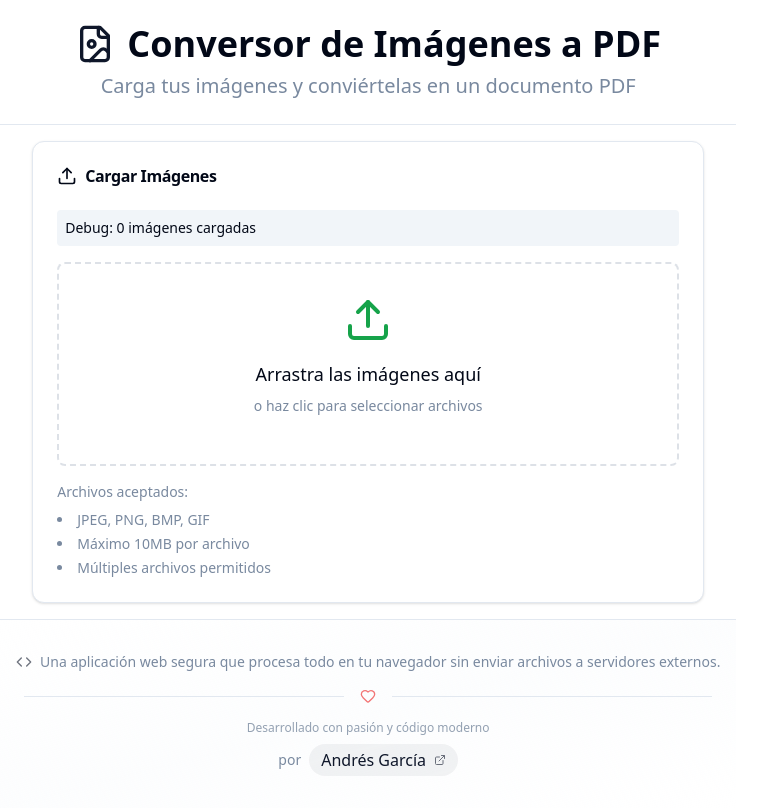
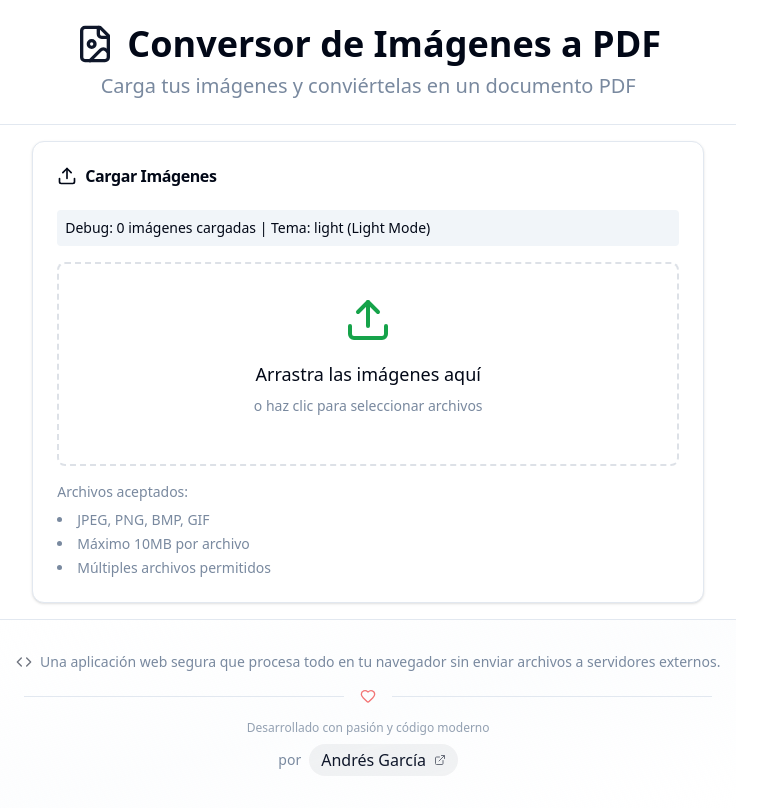
Before and after one commit to tech-andgar/image-to-pdf-client, a React (Vite) app: page / in a window 1280 px wide. Shown: the whole page, without its empty margins (0-766 px from the left). Built offline with nearby package versions, Linux system fonts and the light colour scheme.

Commit message:
feat(theme): implement dark mode support using useTheme hook
add useTheme hook to manage theme state and apply dark/light classes
update components to use theme context and adjust styles
remove hardcoded colors in favor of CSS variables

```diff
--- a/src/components/ImageUploader.tsx
+++ b/src/components/ImageUploader.tsx
@@ -4,6 +4,7 @@ import { Button } from "@/components/ui/button";
 import { useImageUpload } from "../hooks/useImageUpload";
 import { usePdfExport } from "../hooks/usePdfExport";
 import { useImageCompression } from "../hooks/useImageCompression";
+import { useTheme } from "../hooks/useTheme";
 import { UploadArea } from "./UploadArea";
 import { ImagePreviewGrid } from "./ImagePreviewGrid";
 import { ImagePreviewModal } from "./ImagePreviewModal";
@@ -53,6 +54,8 @@ export function ImageUploader() {
 		clearError: clearCompressionError,
 	} = useImageCompression();
 
+	const { theme, isDark } = useTheme();
+
 	return (
 		<div className="w-full max-w-2xl mx-auto">
 			<Card className="mx-auto max-w-none">
@@ -66,7 +69,8 @@ export function ImageUploader() {
 					{/* Debug info */}
 					<div className="mb-4 p-2 bg-muted rounded">
 						<p className="text-sm">
-							Debug: {uploadedImages.length} imágenes cargadas
+							Debug: {uploadedImages.length} imágenes cargadas | Tema: {theme} (
+							{isDark ? "Dark Mode" : "Light Mode"})
 						</p>
 					</div>
 
--- a/src/components/MainLayout.tsx
+++ b/src/components/MainLayout.tsx
@@ -1,3 +1,4 @@
+import { useTheme } from "../hooks/useTheme";
 import { Header } from "./Header";
 import { Footer } from "./Footer";
 
@@ -6,6 +7,7 @@ interface MainLayoutProps {
 }
 
 export function MainLayout({ children }: Readonly<MainLayoutProps>) {
+	useTheme();
 	return (
 		<div className="min-h-screen bg-background">
 			<div className="flex flex-col">
--- a/src/components/ui/accordion.tsx
+++ b/src/components/ui/accordion.tsx
@@ -12,7 +12,7 @@ const AccordionItem = React.forwardRef<
 >(({ className, ...props }, ref) => (
 	<AccordionPrimitive.Item
 		ref={ref}
-		className={cn("border-b", className)}
+		className={cn("border-b border-border", className)}
 		{...props}
 	/>
 ));
@@ -26,7 +26,7 @@ const AccordionTrigger = React.forwardRef<
 		<AccordionPrimitive.Trigger
 			ref={ref}
 			className={cn(
-				"flex flex-1 items-center justify-between py-4 text-sm font-medium transition-all hover:underline text-left [&[data-state=open]>svg]:rotate-180",
+				"flex flex-1 items-center justify-between py-4 text-sm font-medium transition-all hover:underline text-foreground text-left [&[data-state=open]>svg]:rotate-180 focus:outline-none focus-visible:ring-2 focus-visible:ring-ring focus-visible:ring-offset-2",
 				className,
 			)}
 			{...props}
@@ -44,7 +44,7 @@ const AccordionContent = React.forwardRef<
 >(({ className, children, ...props }, ref) => (
 	<AccordionPrimitive.Content
 		ref={ref}
-		className="overflow-hidden text-sm data-[state=closed]:animate-accordion-up data-[state=open]:animate-accordion-down"
+		className="overflow-hidden text-sm text-foreground data-[state=closed]:animate-accordion-up data-[state=open]:animate-accordion-down"
 		{...props}
 	>
 		<div className={cn("pb-4 pt-0", className)}>{children}</div>
--- /dev/null
+++ b/src/hooks/useTheme.ts
@@ -0,0 +1,59 @@
+import { useCallback, useEffect, useState } from "react";
+
+type Theme = "light" | "dark";
+
+/**
+ * Hook para gestionar el tema del navegador
+ * Maneja automáticamente la clase 'dark' en document.documentElement
+ * basado en la preferencia del navegador
+ */
+export function useTheme() {
+	const [theme, setTheme] = useState<Theme>("light");
+
+	// Detectar el tema preferido del navegador
+	const getSystemTheme = useCallback((): Theme => {
+		if (window.matchMedia("(prefers-color-scheme: dark)").matches) {
+			return "dark";
+		}
+		return "light";
+	}, []);
+
+	// Aplicar la clase 'dark' al elemento raíz y actualizar estado
+	const applyTheme = useCallback((newTheme: Theme) => {
+		const root = document.documentElement;
+		if (newTheme === "dark") {
+			root.classList.add("dark");
+		} else {
+			root.classList.remove("dark");
+		}
+		setTheme(newTheme);
+	}, []);
+
+	// Inicializar tema basado en navegador al montar
+	useEffect(() => {
+		const systemTheme = getSystemTheme();
+		applyTheme(systemTheme);
+	}, [getSystemTheme, applyTheme]);
+
+	// Escuchar cambios en la preferencia del navegador
+	useEffect(() => {
+		const mediaQuery = window.matchMedia("(prefers-color-scheme: dark)");
+
+		const handleChange = (e: MediaQueryListEvent) => {
+			const newTheme: Theme = e.matches ? "dark" : "light";
+			applyTheme(newTheme);
+		};
+
+		mediaQuery.addEventListener("change", handleChange);
+
+		return () => {
+			mediaQuery.removeEventListener("change", handleChange);
+		};
+	}, [applyTheme]);
+
+	return {
+		theme,
+		setTheme: applyTheme,
+		isDark: theme === "dark",
+	} as const;
+}
--- a/src/index.css
+++ b/src/index.css
@@ -8,8 +8,6 @@
 	font-weight: 400;
 
 	color-scheme: light dark;
-	color: rgba(255, 255, 255, 0.87);
-	background-color: #242424;
 
 	font-synthesis: none;
 	text-rendering: optimizeLegibility;
@@ -19,11 +17,7 @@
 
 a {
 	font-weight: 500;
-	color: #646cff;
 	text-decoration: inherit;
-}
-a:hover {
-	color: #535bf2;
 }
 
 body {
@@ -34,45 +28,9 @@ body {
 	min-height: 100vh;
 }
 
-h1 {
-	font-size: 3.2em;
-	line-height: 1.1;
-}
-
-button {
-	border-radius: 8px;
-	border: 1px solid transparent;
-	padding: 0.6em 1.2em;
-	font-size: 1em;
-	font-weight: 500;
-	font-family: inherit;
-	background-color: #1a1a1a;
-	cursor: pointer;
-	transition: border-color 0.25s;
-}
-button:hover {
-	border-color: #646cff;
-}
-button:focus,
-button:focus-visible {
-	outline: 4px auto -webkit-focus-ring-color;
-}
-
-@media (prefers-color-scheme: light) {
-	:root {
-		color: #213547;
-		background-color: #ffffff;
-	}
-	a:hover {
-		color: #747bff;
-	}
-	button {
-		background-color: #f9f9f9;
-	}
-}
-
 @layer base {
 	:root {
+		/* Sistema confiable usando clases CSS - compatible universalmente */
 		--background: 0 0% 100%;
 		--foreground: 222.2 84% 4.9%;
 		--card: 0 0% 100%;
@@ -100,6 +58,7 @@ button:focus-visible {
 		--radius: 0.5rem;
 	}
 	.dark {
+		/* Dark mode variables - activado por clase CSS */
 		--background: 222.2 84% 4.9%;
 		--foreground: 210 40% 98%;
 		--card: 222.2 84% 4.9%;
```
